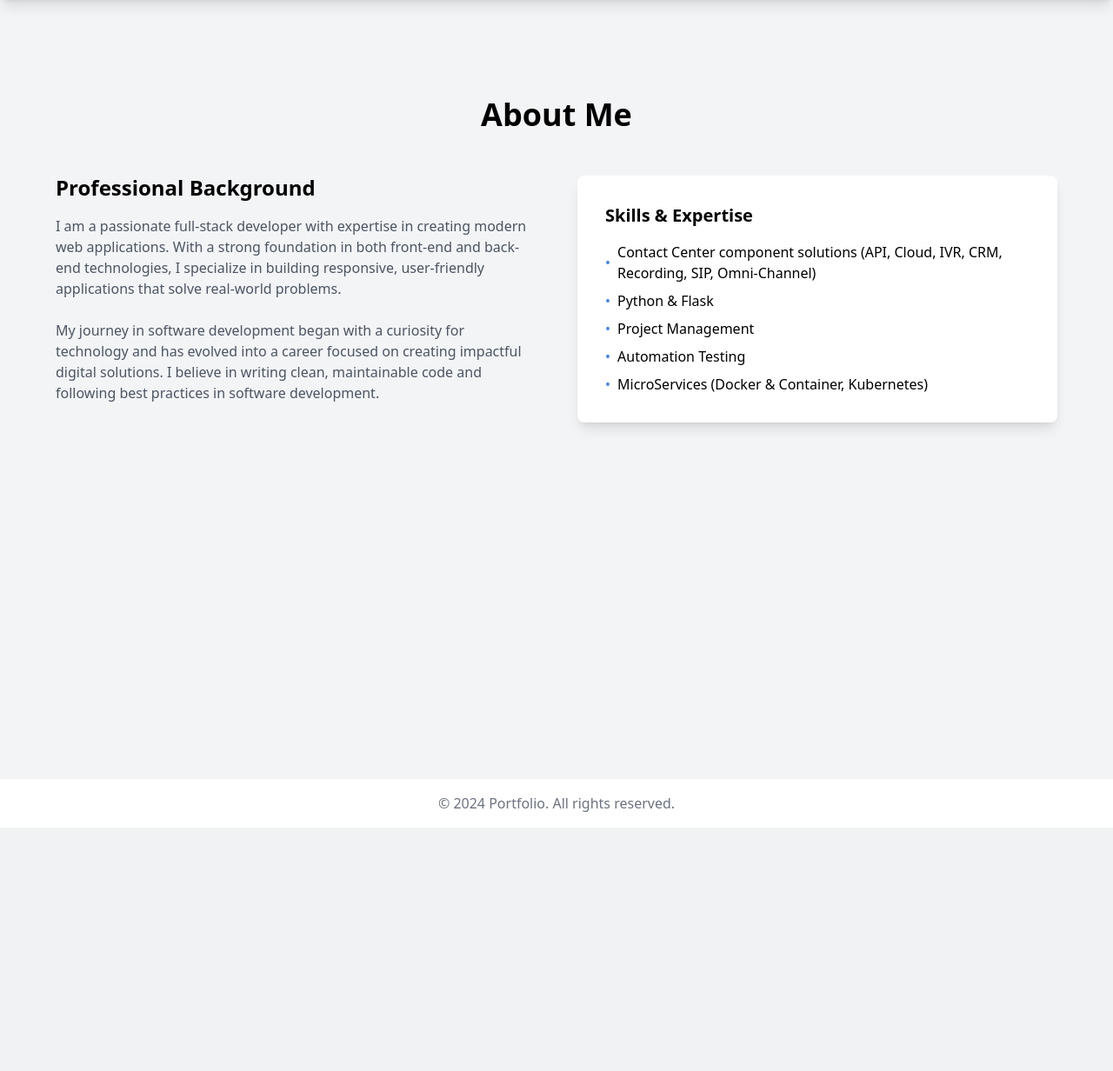
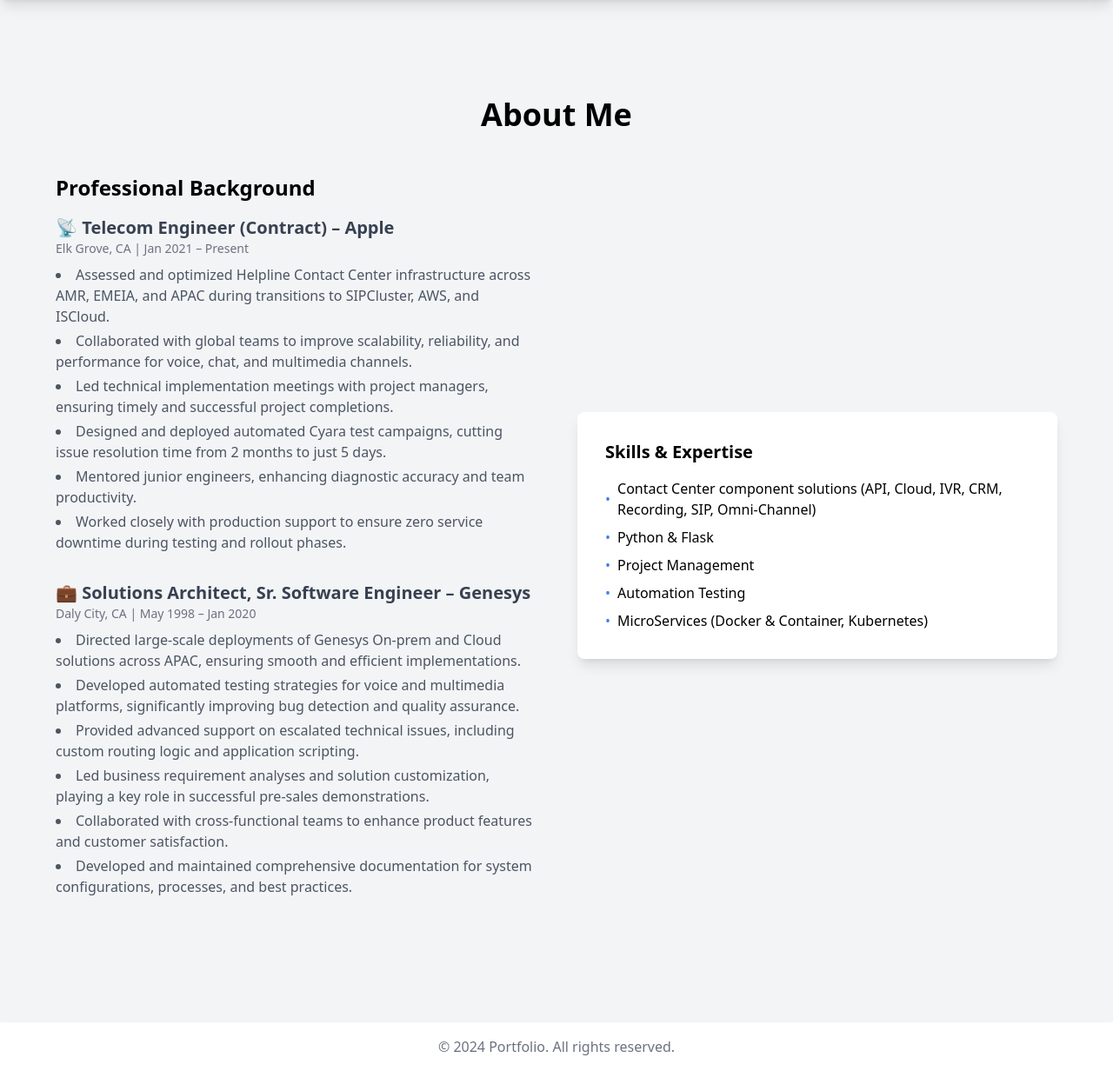
Before and after one commit to hjleepapa/1.main, a Flask app: page /about in a window 1280 px wide. Shown: the part 60-1292 px from the top of the page at 87% size. Before the commit the page ends 1012 px from the top, so only its background shows below. Run offline with Flask 3, Linux system fonts and the light colour scheme; some libraries are stand-ins or nearby versions.

Commit message:
contact and about update. remove them in blog and synch to main

```diff
--- a/app.py
+++ b/app.py
@@ -1,8 +1,9 @@
-from flask import Flask, render_template
+from flask import Flask, render_template, request # Added request
 import os
 from dotenv import load_dotenv
 import hashlib
 from extensions import db, login_manager, ckeditor, bootstrap #, gravatar # This is fine
+import smtplib # Added for email sending
 from flask_login import current_user # Import current_user
 from blog_project.main import blog_bp # Changed from relative to absolute
 from blog_project.models import User # Changed from relative to absolute, Needed for user_loader
@@ -95,9 +96,55 @@ def home():
 def about():
     return render_template('about.html') # Renders 1. Main/templates/about.html
 
-@app.route('/contact')
+@app.route('/contact', methods=["GET", "POST"]) # Allow POST requests
 def contact():
-    return render_template('contact.html') # Renders 1. Main/templates/contact.html
+    msg_sent = False
+    error_message = None
+    if request.method == "POST":
+        name = request.form.get("name")
+        email_from = request.form.get("email")
+        phone = request.form.get("phone")
+        message_body = request.form.get("message")
+
+        if not all([name, email_from, message_body]): # Phone might be optional
+            error_message = "Please fill in all required fields (Name, Email, Message)."
+            return render_template('contact.html', current_user=current_user, msg_sent=False, error=error_message)
+
+        # Email configuration (ensure these are in your .env file)
+        mail_server = os.environ.get('MAIL_SERVER')
+        mail_port = int(os.environ.get('MAIL_PORT', 587))
+        mail_username = os.environ.get('MAIL_USERNAME')
+        mail_password = os.environ.get('MAIL_PASSWORD')
+        mail_receiver = os.environ.get('MAIL_RECEIVER')
+
+        if not all([mail_server, mail_username, mail_password, mail_receiver]):
+            print("Email configuration is incomplete for main contact form. Please check environment variables.")
+            error_message = "Message could not be sent due to a server configuration issue."
+            # Log this error for admin review
+            return render_template('contact.html', current_user=current_user, msg_sent=False, error=error_message)
+
+        email_subject = f"New Contact Form Submission from {name} (Main Site)"
+        full_email_message = (
+            f"Subject: {email_subject}\n\n"
+            f"You have received a new message from your main website contact form.\n\n"
+            f"Name: {name}\n"
+            f"Email: {email_from}\n"
+            f"Phone: {phone if phone else 'Not provided'}\n\n"
+            f"Message:\n{message_body}\n"
+        )
+
+        try:
+            with smtplib.SMTP(mail_server, mail_port) as server:
+                server.starttls()
+                server.login(mail_username, mail_password)
+                server.sendmail(mail_username, mail_receiver, full_email_message.encode('utf-8'))
+            msg_sent = True
+        except Exception as e:
+            print(f"Error sending email from main contact form: {e}") # Log this
+            error_message = "An unexpected error occurred while sending your message. Please try again later."
+
+    # For GET request or after POST processing
+    return render_template('contact.html', current_user=current_user, msg_sent=msg_sent, error=error_message)
 
 
 # @login_manager.user_loader
--- a/blog_project/templates/indexb.html
+++ b/blog_project/templates/indexb.html
@@ -9,8 +9,8 @@
     <div class="row gx-4 gx-lg-5 justify-content-center">
       <div class="col-md-10 col-lg-8 col-xl-7">
         <div class="site-heading">
-          <h1>Hi, I am HJ.</h1>
-          <span class="subheading">I am a developer.</span>
+          <h1>HJ's Blog.</h1>
+          <span class="subheading">This is a place to discuss about AI Contact Center or CX Cloud</span>
         </div>
         <!-- <div class="heading"><div class="heading__line-1">Hello, I'm <span>HJ</span>.</div><div class="heading__line-2">I'm a full stack web developer.</div><a href="#about" class="heading__link"><div class="heading-cta">View my work <svg class="heading__arrow" version="1.1" xmlns="http://www.w3.org/2000/svg" width="24" height="24" viewBox="0 0 24 24"><title>arrow-right</title><path d="M11.293 5.707l5.293 5.293h-11.586c-0.552 0-1 0.448-1 1s0.448 1 1 1h11.586l-5.293 5.293c-0.391 0.391-0.391 1.024 0 1.414s1.024 0.391 1.414 0l7-7c0.092-0.092 0.166-0.202 0.217-0.324 0.101-0.245 0.101-0.521 0-0.766-0.049-0.118-0.121-0.228-0.217-0.324l-7-7c-0.391-0.391-1.024-0.391-1.414 0s-0.391 1.024 0 1.414z"></path></svg></div></a></div> -->
       </div>
--- a/templates/about.html
+++ b/templates/about.html
@@ -9,16 +9,31 @@
             <div class="grid grid-cols-1 md:grid-cols-2 gap-12 items-center">
                 <div>
                     <h2 class="text-2xl font-semibold mb-4">Professional Background</h2>
-                    <p class="text-gray-600 mb-6">
-                        I am a passionate full-stack developer with expertise in creating modern web applications.
-                        With a strong foundation in both front-end and back-end technologies, I specialize in
-                        building responsive, user-friendly applications that solve real-world problems.
-                    </p>
-                    <p class="text-gray-600 mb-6">
-                        My journey in software development began with a curiosity for technology and has evolved
-                        into a career focused on creating impactful digital solutions. I believe in writing clean,
-                        maintainable code and following best practices in software development.
-                    </p>
+                    <div class="mb-8">
+                        <h3 class="text-xl font-semibold text-gray-700">📡 Telecom Engineer (Contract) – Apple</h3>
+                        <p class="text-sm text-gray-500 mb-2">Elk Grove, CA | Jan 2021 – Present</p>
+                        <ul class="list-disc list-inside text-gray-600 space-y-1">
+                            <li>Assessed and optimized Helpline Contact Center infrastructure across AMR, EMEIA, and APAC during transitions to SIPCluster, AWS, and ISCloud.</li>
+                            <li>Collaborated with global teams to improve scalability, reliability, and performance for voice, chat, and multimedia channels.</li>
+                            <li>Led technical implementation meetings with project managers, ensuring timely and successful project completions.</li>
+                            <li>Designed and deployed automated Cyara test campaigns, cutting issue resolution time from 2 months to just 5 days.</li>
+                            <li>Mentored junior engineers, enhancing diagnostic accuracy and team productivity.</li>
+                            <li>Worked closely with production support to ensure zero service downtime during testing and rollout phases.</li>
+                        </ul>
+                    </div>
+
+                    <div>
+                        <h3 class="text-xl font-semibold text-gray-700">💼 Solutions Architect, Sr. Software Engineer – Genesys</h3>
+                        <p class="text-sm text-gray-500 mb-2">Daly City, CA | May 1998 – Jan 2020</p>
+                        <ul class="list-disc list-inside text-gray-600 space-y-1">
+                            <li>Directed large-scale deployments of Genesys On-prem and Cloud solutions across APAC, ensuring smooth and efficient implementations.</li>
+                            <li>Developed automated testing strategies for voice and multimedia platforms, significantly improving bug detection and quality assurance.</li>
+                            <li>Provided advanced support on escalated technical issues, including custom routing logic and application scripting.</li>
+                            <li>Led business requirement analyses and solution customization, playing a key role in successful pre-sales demonstrations.</li>
+                            <li>Collaborated with cross-functional teams to enhance product features and customer satisfaction.</li>
+                            <li>Developed and maintained comprehensive documentation for system configurations, processes, and best practices.</li>
+                        </ul>
+                    </div>
                 </div>
 
                 <div class="bg-white p-8 rounded-lg shadow-lg">
```
Also changed, not shown: blog_project/main.py (+2 -12 lines), blog_project/templates/aboutb.html (deleted, +0 -51 lines), blog_project/templates/contactb.html (deleted, +0 -100 lines), blog_project/templates/header.html (+2 -16 lines), templates/contact.html (+25 -2 lines).
